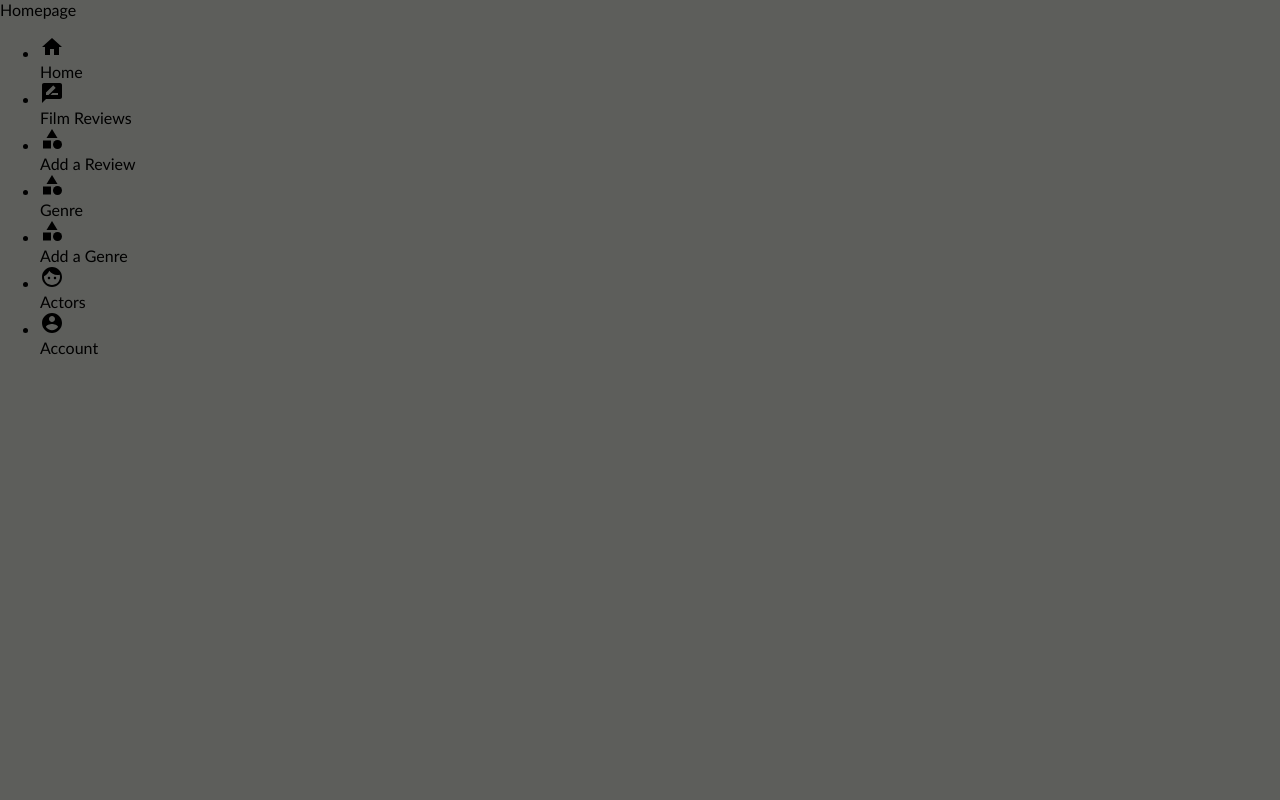
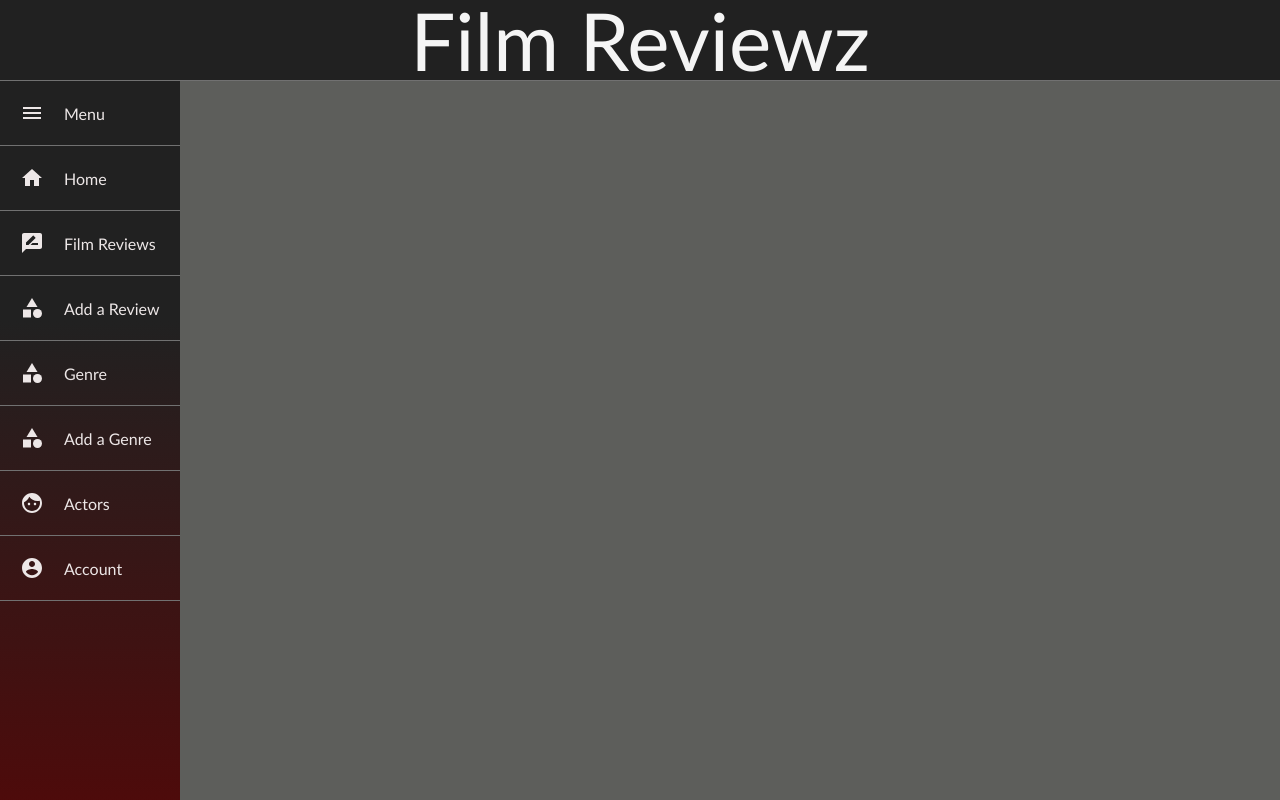
Before and after one commit to Maciejw52/Film_review_website, a React (Create React App) app: page /reviews in a window 1280 px wide. Built offline with nearby package versions, Linux system fonts and the light colour scheme.

Commit message:
imporved css styles for navabar

```diff
--- a/src/App.js
+++ b/src/App.js
@@ -1,11 +1,11 @@
 import './App.css';
-import Homepage from './components/Homepage/Homepage';
+import Header from './components/Header/Header';
 import Navigation from './components/Navigation/Navigation';
 
 function App() {
   return (
     <>
-      <Homepage/>
+      <Header/>
       <Navigation/>
     </>
   );
--- a/src/components/Navigation/Navigation.css
+++ b/src/components/Navigation/Navigation.css
@@ -0,0 +1,39 @@
+.NavigationMenu {
+  position: fixed;
+  min-height: 90vh;
+  height: 100%;
+  left: 0;
+  transition: transform 250ms ease-in-out;
+  background: linear-gradient(180deg, #212121 30%, #550707 100%);
+}
+
+.NavigationList {
+  margin: 0;
+  padding: 0;
+}
+
+.NavObject {
+  padding: 20px;
+  width: auto;
+  border-bottom: 0.5px solid #717171;
+  list-style-type: none;
+  display: flex;
+  flex-direction: row;
+  color: rgb(237, 231, 231);
+  justify-content: center;
+  align-items: center;
+  cursor: pointer;
+}
+
+.NavObject #NavComponentIcon {
+  display: grid;
+}
+
+.NavObject #NavComponentTitle {
+  white-space: nowrap;
+  display: grid;
+  text-align: left;
+  padding-left: 20px;
+  flex: 100%;
+  transition: transform 250ms ease-in-out;
+}
--- a/src/components/Navigation/Navigation.js
+++ b/src/components/Navigation/Navigation.js
@@ -5,8 +5,9 @@ import { NavigationObjects } from './NavigationObjects'
 function Navigation() {
 
     return (
-        <nav className='Navigation'>
-            <ul className='NavigationList'>
+        <nav>
+            <div className='NavigationMenu'>
+                <ul className='NavigationList' style={{width: "fit-content"}}>
                     {NavigationObjects.map((singleNavObject, key) => {
                         return(
                             <div key={key}>
@@ -20,6 +21,7 @@ function Navigation() {
                         )
                     })}
                 </ul>
+            </div>
         </nav>
     )
 }
--- a/src/components/Navigation/NavigationObjects.js
+++ b/src/components/Navigation/NavigationObjects.js
@@ -4,8 +4,13 @@ import CategoryIcon from "@material-ui/icons/Category";
 import ReviewsIcon from "@material-ui/icons/RateReview"
 import AccountCircleIcon from "@material-ui/icons/AccountCircle";
 import FaceSharp from '@material-ui/icons/FaceSharp';
+import Menu from "@material-ui/icons/Menu";
 
 export const NavigationObjects = [
+    {
+        title: "Menu",
+        icon: <Menu/>,
+    },
     {
         title: "Home",
         icon: <HomeIcon/>,
```
Lines whose indentation alone changed are shown as unchanged.
